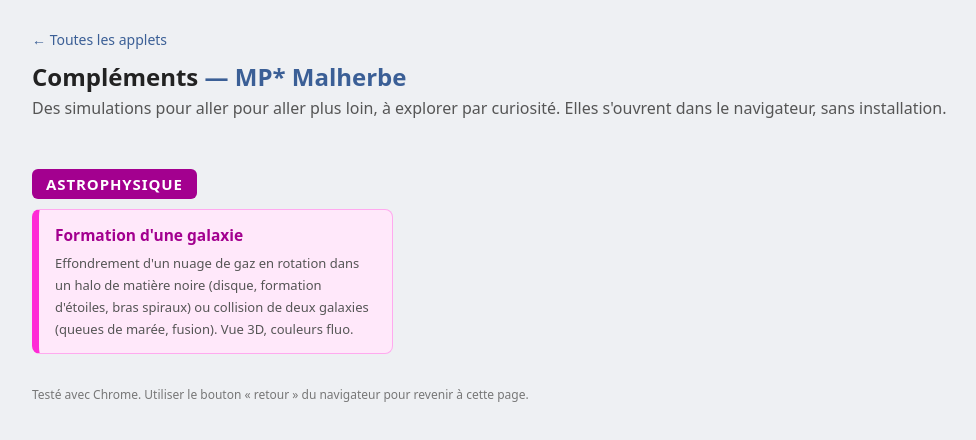
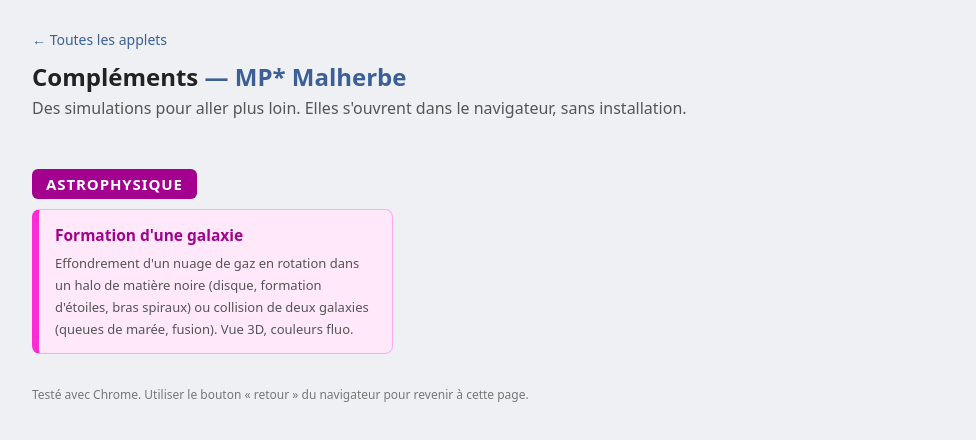
Before and after one commit to Caldara-G/applets-physique, a plain HTML site: page complements.html in a window 1280 px wide. Shown: the whole page, without its empty margins (53-1029 px from the left). Drawn offline with Linux system fonts and the light colour scheme.

Commit message:
Compléments : correction du sous-titre
Co-Authored-By: Claude Opus 5.5 <noreply@anthropic.com>
Claude-Session: https://claude.ai/code/session_011DXT3G7q6Dd6uTyYyuR5HH

```diff
--- a/complements.html
+++ b/complements.html
@@ -25,7 +25,7 @@ footer { margin-top: 32px; font-size: 12px; color: #777; line-height: 1.5; }
 <main>
   <p style="margin:0 0 10px"><a href="index.html" style="color:#3b5f96;text-decoration:none;font-size:14px">← Toutes les applets</a></p>
   <h1>Compléments <span style="color:#3b5f96">— MP* Malherbe</span></h1>
-  <p class="sous">Des simulations pour aller pour aller plus loin, à explorer par curiosité. Elles s'ouvrent dans le navigateur, sans installation.</p>
+  <p class="sous">Des simulations pour aller plus loin. Elles s'ouvrent dans le navigateur, sans installation.</p>
 
   <h2 data-domaine="complements" id="astro">Astrophysique</h2>
   <div class="grille" data-domaine="complements">
```
